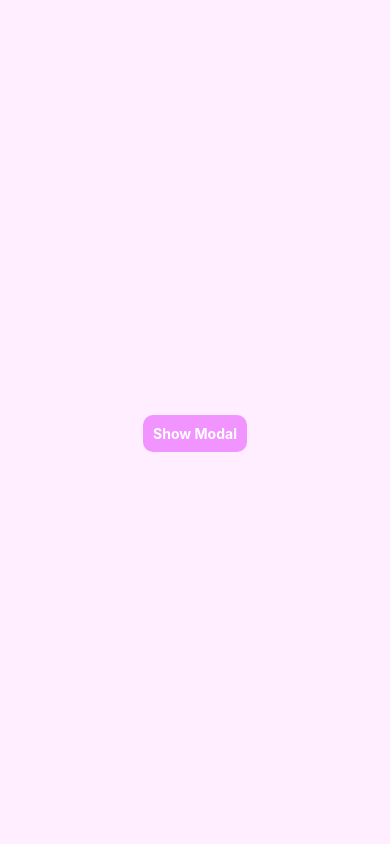
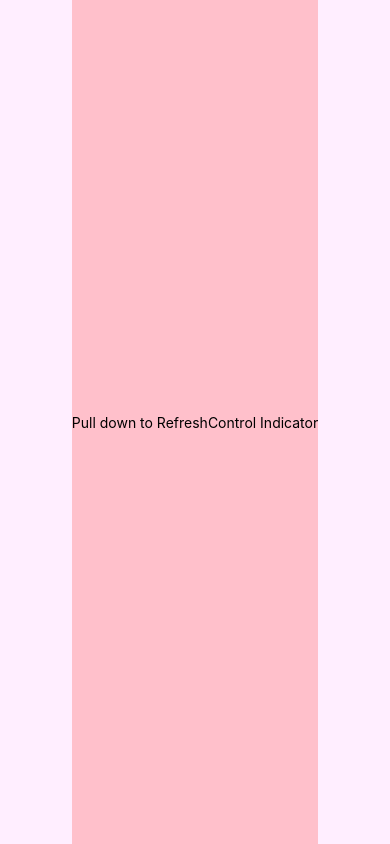
Before and after one commit to Tahidur-Rahman/react-native-practice, a React Native app: screen / in a window 390 px wide. Built offline with nearby package versions, Linux system fonts and the light colour scheme.

Commit message:
Refresh-control

```diff
--- a/App.js
+++ b/App.js
@@ -7,6 +7,7 @@ import Images from "./Images";
 import KeyboardAvoidingViews from "./KeyboardAvoidingViews";
 import Modals from "./Modals";
 import PizzaTranslator from "./PizzaTranslator";
+import PullToRefresh from "./PullToRefresh";
 import ScrollViewPart from "./ScrollViewPage";
 import SectionListBasics from "./SectionListBasics";
 
@@ -21,10 +22,13 @@ export default function App() {
 
     {/* <ActivityIndicatorPart /> */}
     {/* <Buttons /> */}
-      {/* <FlatListBasics /> */}
+    {/* <FlatListBasics /> */}
     {/* <Images/> */}
     {/* <KeyboardAvoidingViews /> */}
-    <Modals/>
+    {/* <Modals/> */}
+
+<PullToRefresh />
+
     </View>
   );
 }
--- /dev/null
+++ b/PullToRefresh.js
@@ -0,0 +1,46 @@
+import React, { useState, useCallback } from "react";
+import {
+  RefreshControl,
+  SafeAreaView,
+  ScrollView,
+  StyleSheet,
+  Text,
+} from "react-native";
+
+const wait = (timeout) => {
+  return new Promise((resolve) => setTimeout(resolve, timeout));
+};
+function PullToRefresh() {
+  const [refreshing, setrefreshing] = useState(false);
+  const onRefresh = useCallback(() => {
+    setrefreshing(true);
+    wait(2000).then(() => setrefreshing(false));
+  }, []);
+  return (
+    <SafeAreaView style={styles.container}>
+      <ScrollView
+        contentContainerStyle={styles.scrollView}
+        refreshControl={
+          <RefreshControl refreshing={refreshing} onRefresh={onRefresh} colors={['#fff','green','#fdfdfd']}
+          progressBackgroundColor="#343434"
+          title="Refreshing"
+          titleColor="black"/>
+        }
+      >
+        <Text>Pull down to RefreshControl Indicator</Text>
+      </ScrollView>
+    </SafeAreaView>
+  );
+}
+
+const styles = StyleSheet.create({
+  container: { flex: 1 },
+  scrollView: {
+    flex: 1,
+    backgroundColor: "pink",
+    alignItems: "center",
+    justifyContent: "center",
+  },
+});
+
+export default PullToRefresh;
```
